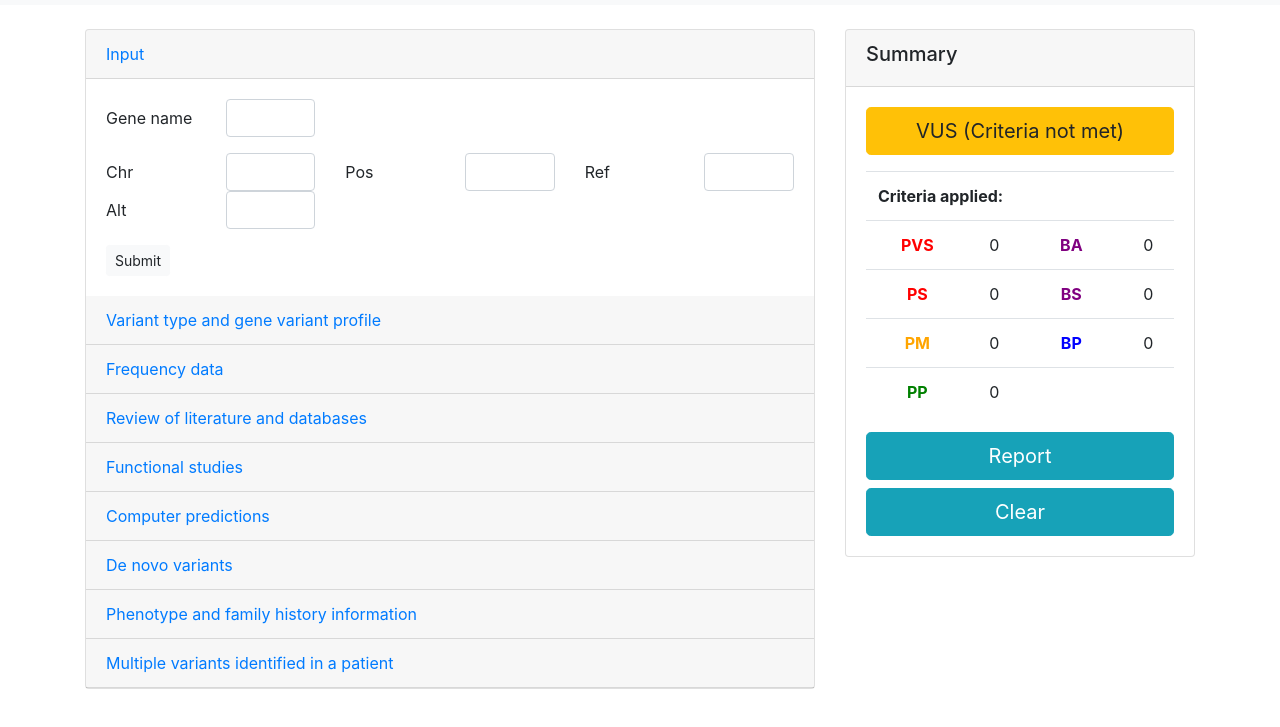
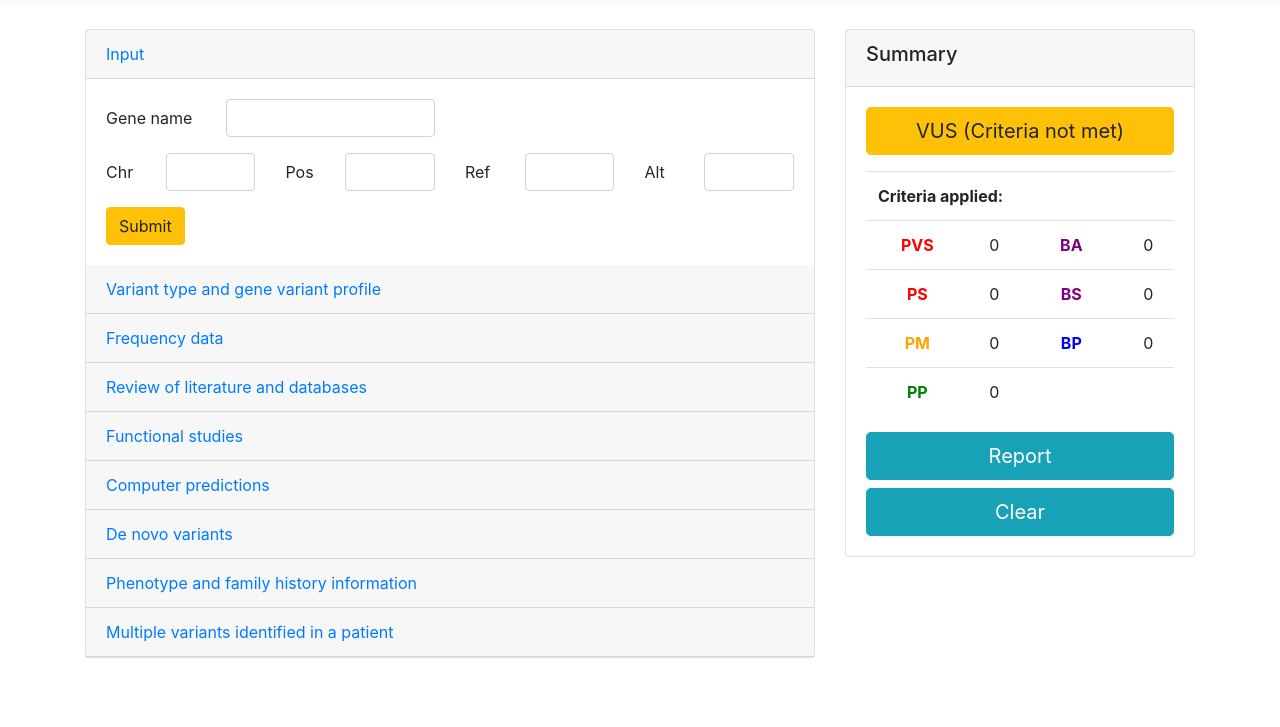
Before and after one commit to erikwaskiewicz/ACMG-webapp, a plain HTML site: page index.html in a window 1280 px wide. Shown: the part 53-780 px from the top of the page. Drawn offline with nearby package versions, Linux system fonts and the light colour scheme.

Commit message:
Update index.html

```diff
--- a/index.html
+++ b/index.html
@@ -47,29 +47,29 @@
                         <div class="card-body">
 							<div class="form-group row">
 								<label for="input_name" class="col-2 col-form-label">Gene name</label>
-								<div class="col-2">
+								<div class="col-4">
 									<input class="form-control" type="text" id="input_name">
 								</div>
 							</div>
 							<div class="form-group row">
-								<label for="input_chr" class="col-2 col-form-label">Chr</label>
+								<label for="input_chr" class="col-1 col-form-label">Chr</label>
 								<div class="col-2">
 									<input class="form-control" type="text" id="input_chr">
 								</div>
-								<label for="input_pos" class="col-2 col-form-label">Pos</label>
+								<label for="input_pos" class="col-1 col-form-label">Pos</label>
 								<div class="col-2">
 									<input class="form-control" type="text" id="input_pos">
 								</div>
-								<label for="input_ref" class="col-2 col-form-label">Ref</label>
+								<label for="input_ref" class="col-1 col-form-label">Ref</label>
 								<div class="col-2">
 									<input class="form-control" type="text" id="input_ref">
 								</div>
-								<label for="input_alt" class="col-2 col-form-label">Alt</label>
+								<label for="input_alt" class="col-1 col-form-label">Alt</label>
 								<div class="col-2">
 									<input class="form-control" type="text" id="input_alt">
 								</div>
 							</div>
-							<button type="button" class="btn btn-light btn-sm" type="submit" value="submit">Submit</button>
+							<button type="button" class="btn btn-warning" type="submit" value="submit">Submit</button>
 						</div>
 					</div>
 
```
